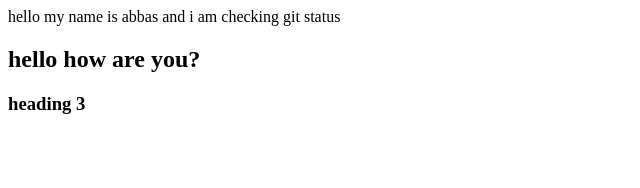
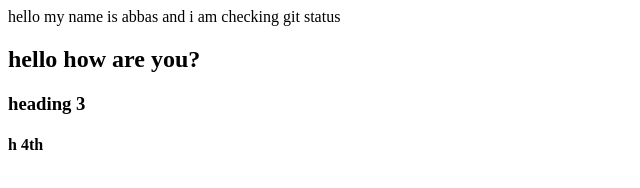
Before and after one commit to abbas-asad/checkgit, a plain HTML site: page index.html in a window 1280 px wide. Shown: the full height of the page, 0-640 px from the left. Drawn offline with Linux system fonts and the light colour scheme.

Commit message:
added h4

```diff
--- a/index.html
+++ b/index.html
@@ -9,5 +9,6 @@
     hello my name is abbas and i am checking git status
     <h2>hello how are you?</h2>
     <h3>heading 3</h3>
+    <h4>h 4th</h4>
 </body>
 </html>
```
